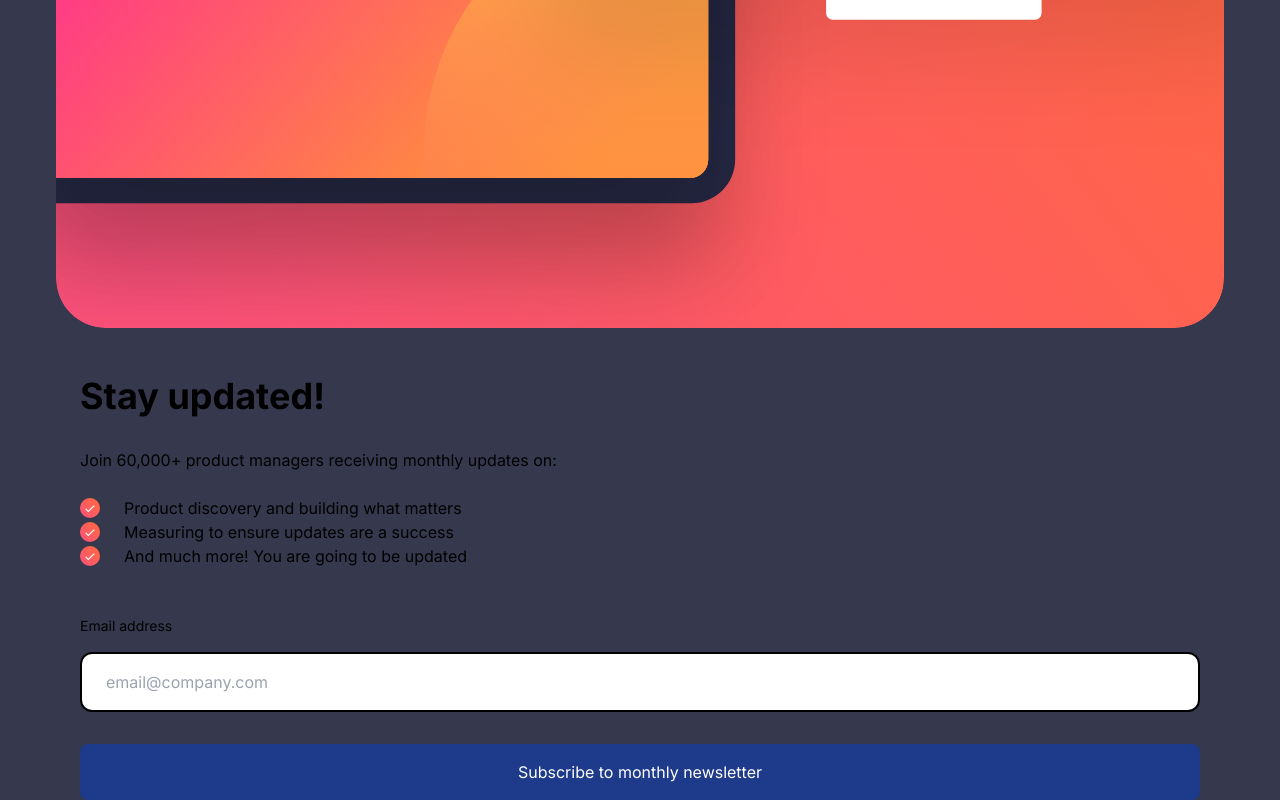
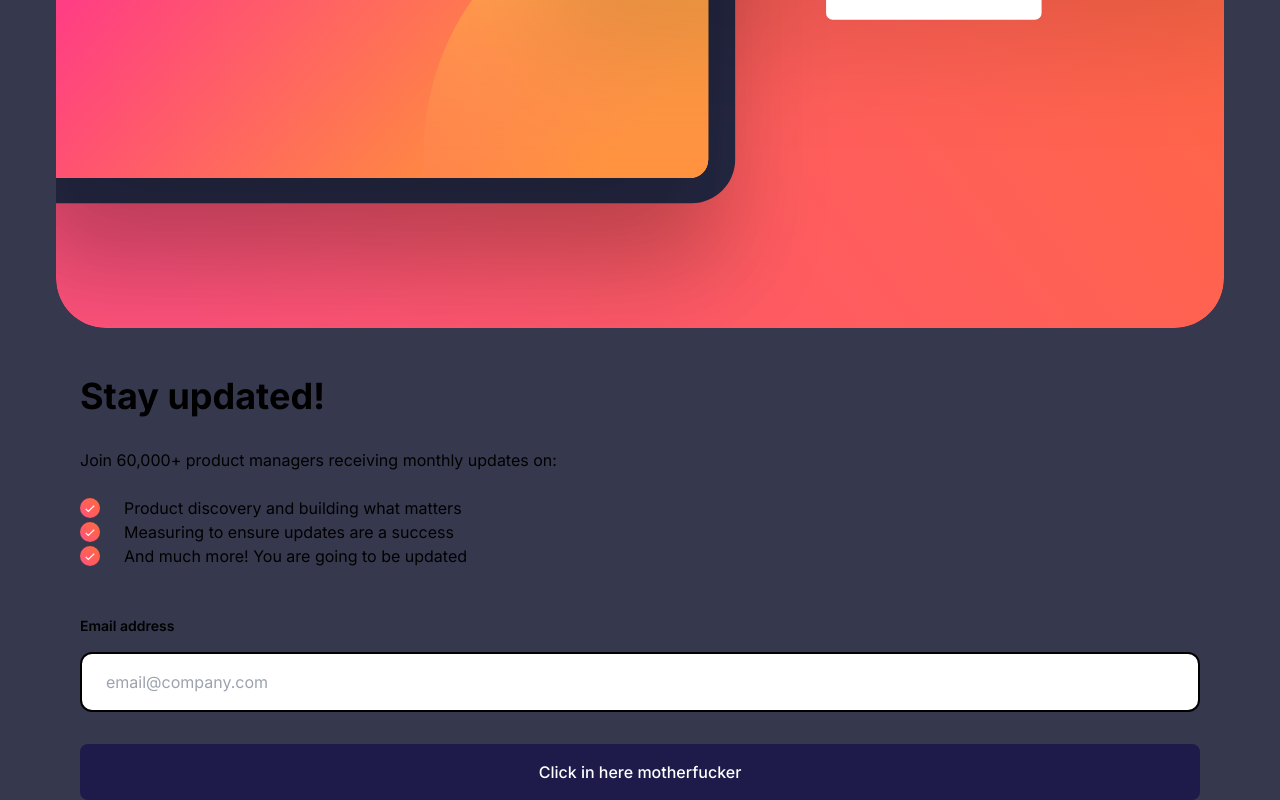
Before and after one commit to Gabrieluser430/newsletter-project, a Next.js app: page / in a window 1280 px wide. Shown: the part 613-1413 px from the top of the page. Built offline with nearby package versions, Linux system fonts and the light colour scheme.

Commit message:
Router system implemented

```diff
--- /dev/null
+++ b/src/app/about/page.js
@@ -0,0 +1,5 @@
+export default function about() {
+    return (
+        <h1 className="text-5xl font-bold text-white text-center">Hello World</h1>
+    )
+}
--- a/src/app/page.js
+++ b/src/app/page.js
@@ -1,8 +1,19 @@
+'use client'
+
+import { useRouter } from 'next/navigation'
 import Image from 'next/image'
 import mobile from "../../public/illustration-sign-up-mobile.svg"
 import success from '../../public/icon-success.svg'
 
+const handleClick = (event) => {
+  event.preventDefault()
+
+}
+
 export default function Home() {
+
+  const router = useRouter()
+
   return (
     <div className="flex items-center justify-center p-14">
     	<main className="h-screen w-screen bg-slate-200 rounded-2xl">
@@ -31,9 +42,11 @@ export default function Home() {
             <p>And much more! You are going to be updated</p>
           </div>
           <form className="pt-12 flex flex-col">
-            <label className="text-sm">Email address</label>
+            <label className="text-sm font-semibold">Email address</label>
             <input className="px-6 py-4 rounded-xl border-black border-2 mt-4" placeholder="email@company.com"/>
-            <button className="bg-blue-900 py-4 text-white rounded-lg mt-8 cursor-pointer">Subscribe to monthly newsletter</button>
+            <button className="bg-indigo-950 py-4 text-white rounded-lg mt-8 cursor-pointer font-medium" type="button" onClick={() => router.push('/about')}>
+              Click in here motherfucker
+            </button>
           </form>
         </div>
     	</main>
```
